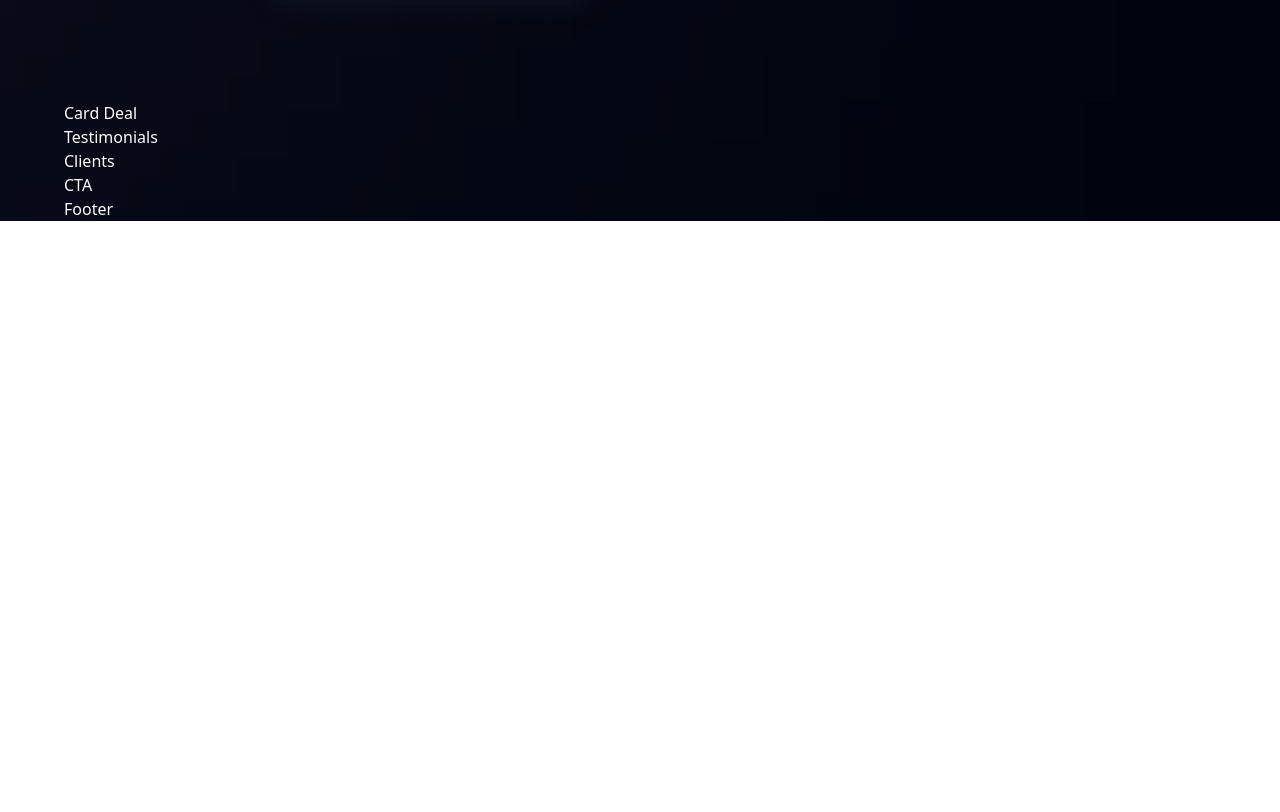
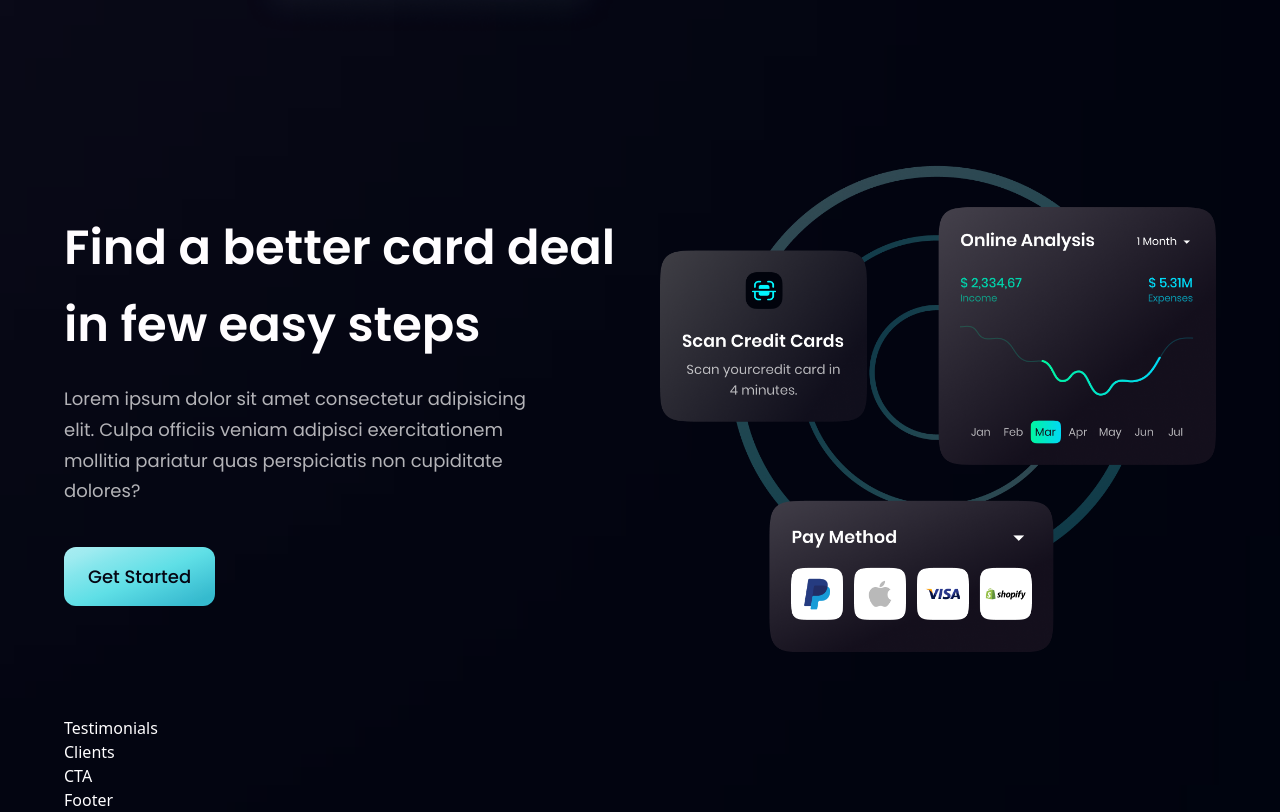
Before and after one commit to JudyTrillz/Hoo-bank-clone, a React (Vite) app: page / in a window 1280 px wide. Shown: the part 2071-2883 px from the top of the page. Before the commit the page ends 2292 px from the top, so only its background shows below. Built offline with nearby package versions, Linux system fonts and the light colour scheme.

Commit message:
Finished Card Deal section and added The LAZY LOADING attr to thr billing section image

```diff
--- a/src/components/Billing.jsx
+++ b/src/components/Billing.jsx
@@ -9,6 +9,7 @@ const Billing = () => {
           src={bill}
           alt='Billing Banner'
           className='w-[100%] h-[100%] relative z-5'
+          loading='lazy'
         />
 
         <div className='absolute z-[3] -left-1/2 top-0 w-[50%] h-[50%] rounded-fill white__gradient' />
--- a/src/components/CardDeal.jsx
+++ b/src/components/CardDeal.jsx
@@ -1,8 +1,33 @@
+import Button from "./Button";
+import { card } from "../assets";
+import styles, { layout } from "../style";
+
 const CardDeal = () => {
   return (
-    <div>
-      <h1>Card Deal</h1>
-    </div>
+    <section className={`${layout.section}`}>
+      <div className={`${layout.sectionInfo}`}>
+        <h2 className={`${styles.heading2}`}>
+          Find a better card deal <br className='hidden sm:block' /> in few easy
+          steps
+        </h2>
+
+        <p className={`${styles.paragraph} max-w-[480px] mt-5`}>
+          Lorem ipsum dolor sit amet consectetur adipisicing elit. Culpa
+          officiis veniam adipisci exercitationem mollitia pariatur quas
+          perspiciatis non cupiditate dolores?
+        </p>
+        <Button style='mt-10' />
+      </div>
+
+      <div className={`${layout.sectionImg}`}>
+        <img
+          src={card}
+          alt='Card Deals Banner'
+          loading='lazy'
+          className='w-[100%] h-[100%]'
+        />
+      </div>
+    </section>
   );
 };
 
```
